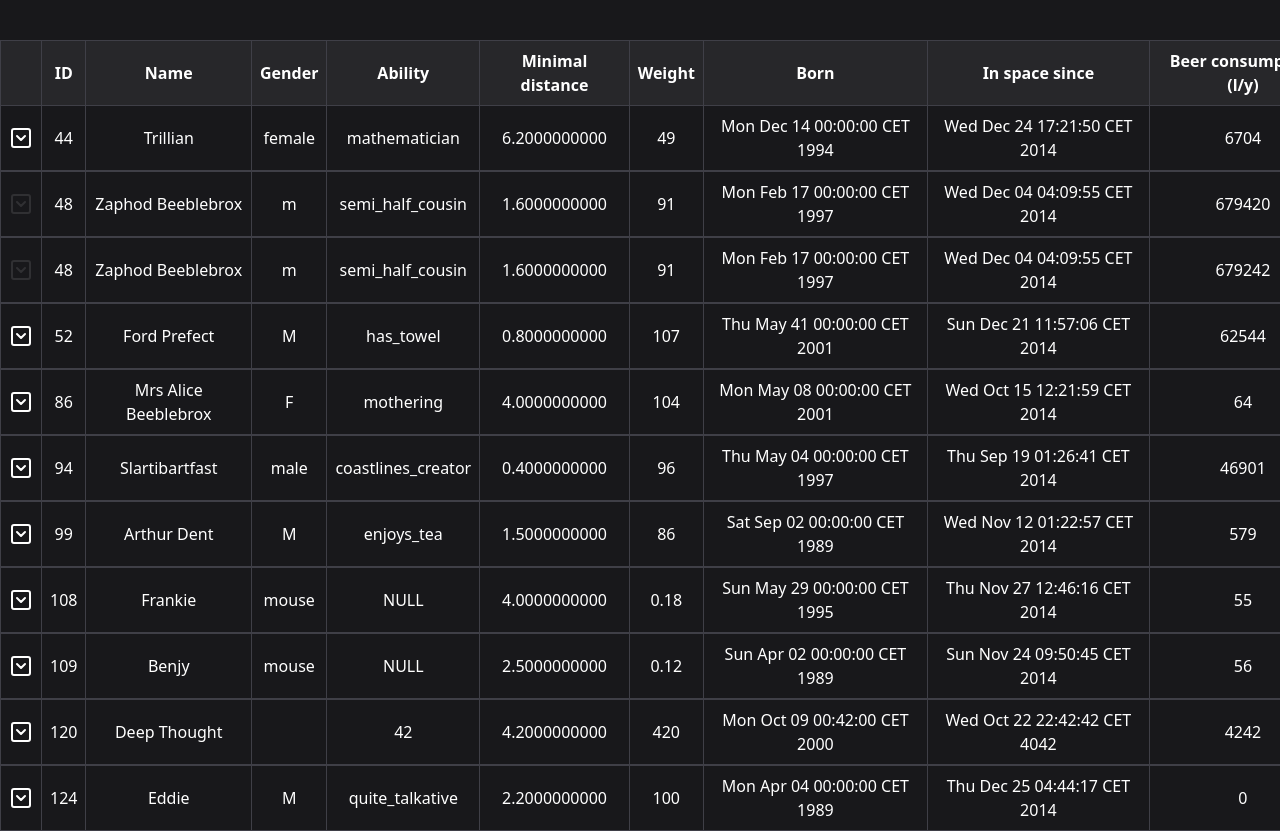
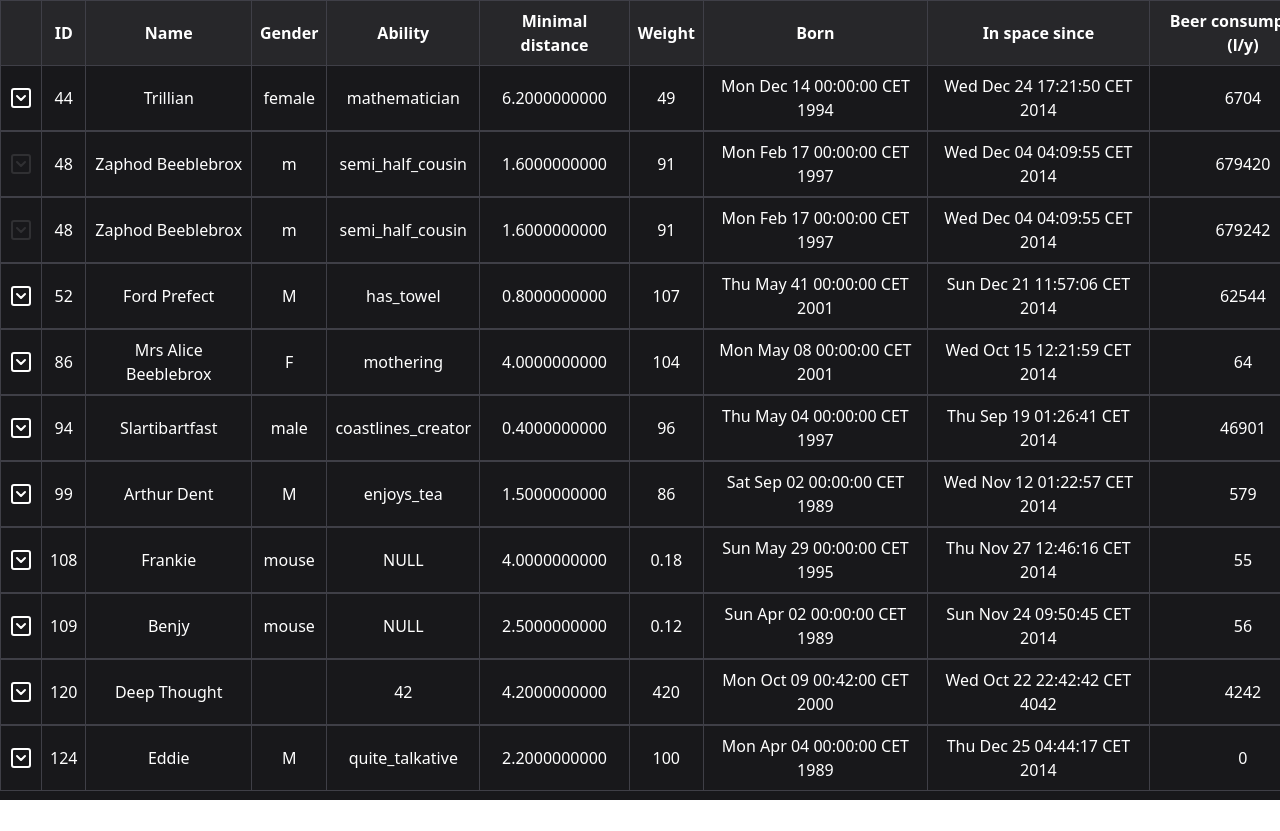
Before and after one commit to daniel-majer/koala-tables, a React (Vite) app: page / in a window 1280 px wide. Shown: the top 831 px of the page. After the commit the page ends 800 px from the top, so only its background shows below. Built offline with nearby package versions, Linux system fonts and the light colour scheme.

Commit message:
cancel pt

```diff
--- a/src/App.jsx
+++ b/src/App.jsx
@@ -6,7 +6,7 @@ function App() {
   const { tableData } = use(DataContext)
 
   return (
-    <div className='bg-zinc-900 text-white min-h-screen pt-10 flex'>
+    <div className='bg-zinc-900 text-white min-h-screen flex'>
       <Table data={tableData} />
     </div>
   )
```
